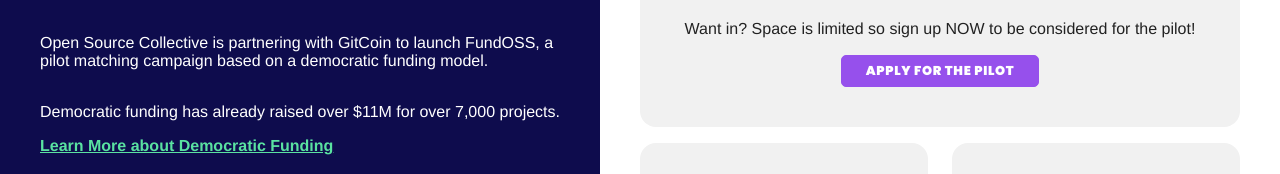
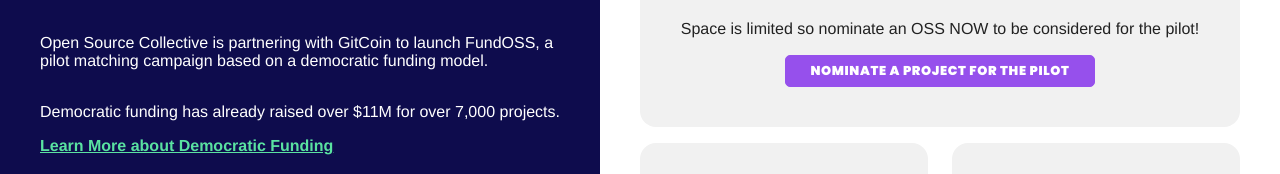
Before and after one commit to zherring/fundoss, a website built with Parcel: page index.html in a window 1280 px wide. Shown: the part 331-505 px from the top of the page. Built offline with nearby package versions, Linux system fonts and the light colour scheme.

Commit message:
Nominate fix

```diff
--- a/index.html
+++ b/index.html
@@ -68,9 +68,9 @@
           Matching is based on the number of donations not the number on the bill. The more donations the greater the multiplier effect.
         </p>
         <p>
-          Want in? Space is limited so sign up NOW to be considered for the pilot!
+          Space is limited so nominate an OSS NOW to be considered for the pilot!
         </p>
-        <a href="https://docs.google.com/forms/d/e/1FAIpQLSfdcmYx3JdA7ZwHjjlH2rvOXy1xZMLiBdKvU7_hgp46A24TDg/viewform" class='button main'>Apply For The Pilot</a>
+        <a href="https://docs.google.com/forms/d/e/1FAIpQLSfdcmYx3JdA7ZwHjjlH2rvOXy1xZMLiBdKvU7_hgp46A24TDg/viewform" class='button main'>Nominate A Project For The Pilot</a>
         </div>
         <div id="donate">
           <h3>💸 Donate to the OSC Matching Fund
```
